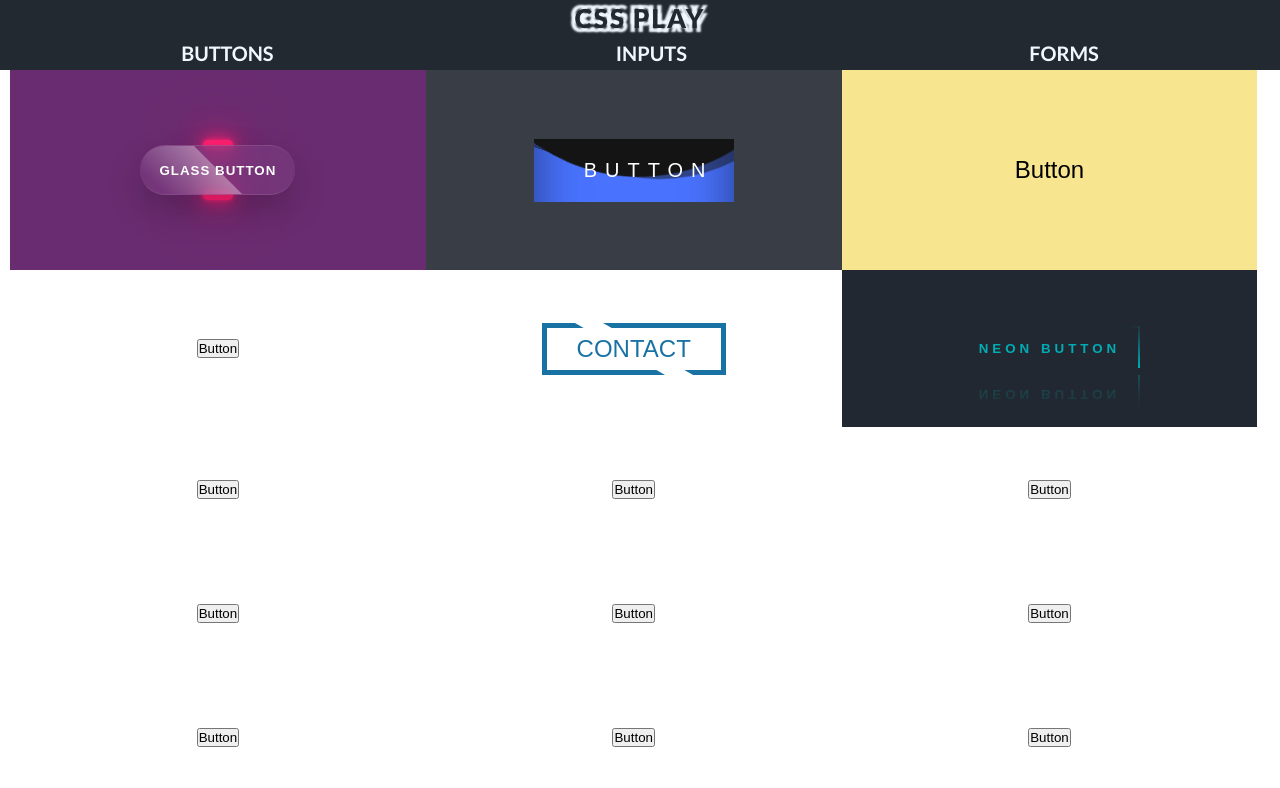
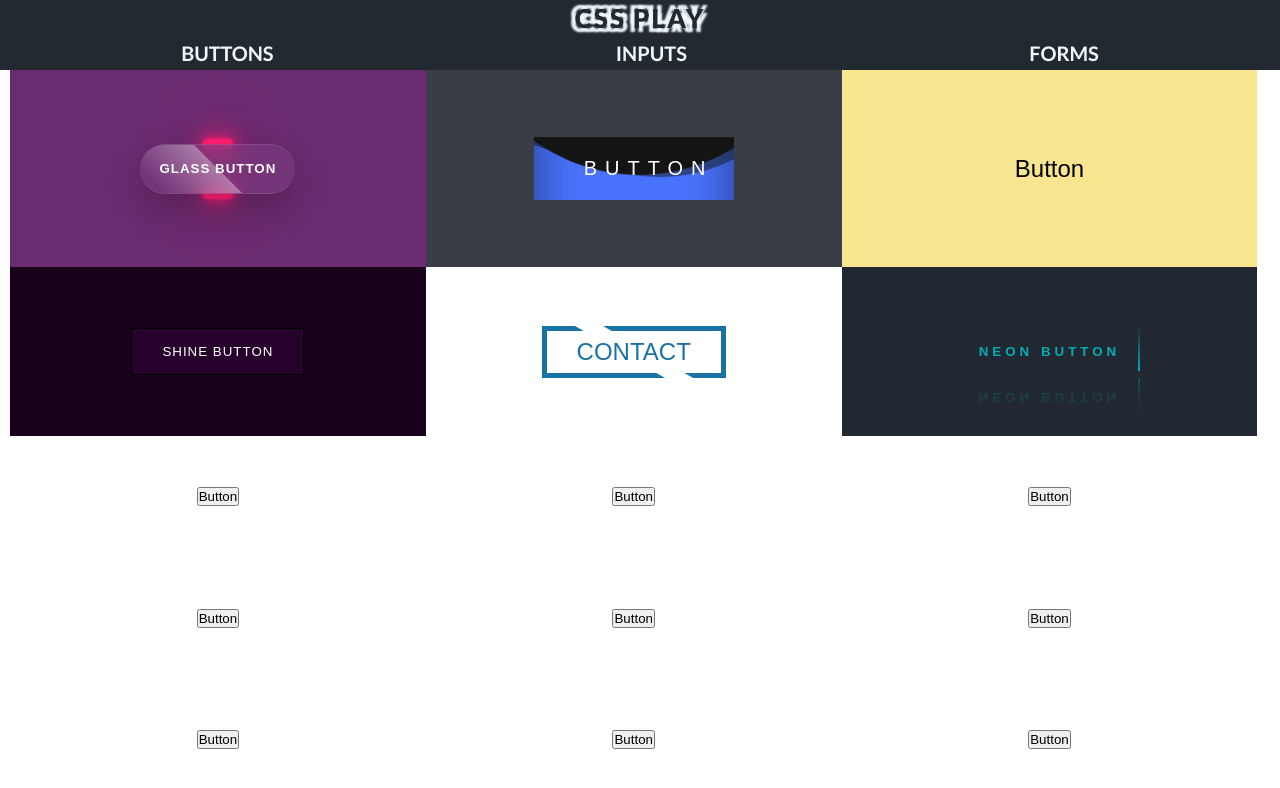
Before and after one commit to Zyar3k/css-play, a React (Create React App) app: page /buttons in a window 1280 px wide. Shown: the top 788 px of the page. Built offline with nearby package versions, Linux system fonts and the light colour scheme.

Commit message:
Add shine effect button

```diff
--- a/src/components/Buttons.jsx
+++ b/src/components/Buttons.jsx
@@ -18,7 +18,7 @@ const Buttons = () => {
         </button>
       </div>
       <div className='btnContainer'>
-        <button className='btn4'>Button</button>
+        <button className='btn4'>Shine Button</button>
       </div>
       <div className='btnContainer'>
         <button className='btn5'>
--- a/src/styles.css
+++ b/src/styles.css
@@ -101,6 +101,9 @@ body {
 }
 .btnContainer:nth-of-type(3) {
   background-color: #f7e590;
+}
+.btnContainer:nth-of-type(4) {
+  background-color: #19011d;
 }
 .btnContainer:nth-of-type(6) {
   background-color: #222831;
@@ -341,6 +344,39 @@ body {
   z-index: 1;
 }
 
+/* button #4 */
+.btn4 {
+  position: relative;
+  padding: 15px 30px;
+  margin: 10px;
+  background: #27022d;
+  color: #fff;
+  text-transform: uppercase;
+  letter-spacing: 1px;
+  border: 1px solid #000;
+  transition: 0.5s;
+  overflow: hidden;
+}
+
+.btn4:hover {
+  background: #a41ee9;
+}
+
+.btn4::before {
+  content: "";
+  position: absolute;
+  top: 0;
+  left: -100%;
+  width: 100%;
+  height: 100%;
+  background: linear-gradient(90deg, transparent, #fff, transparent);
+  transition: 0.5s;
+}
+
+.btn4:hover:before {
+  left: 100%;
+}
+
 /* button #5 */
 
 .btn5 {
```
